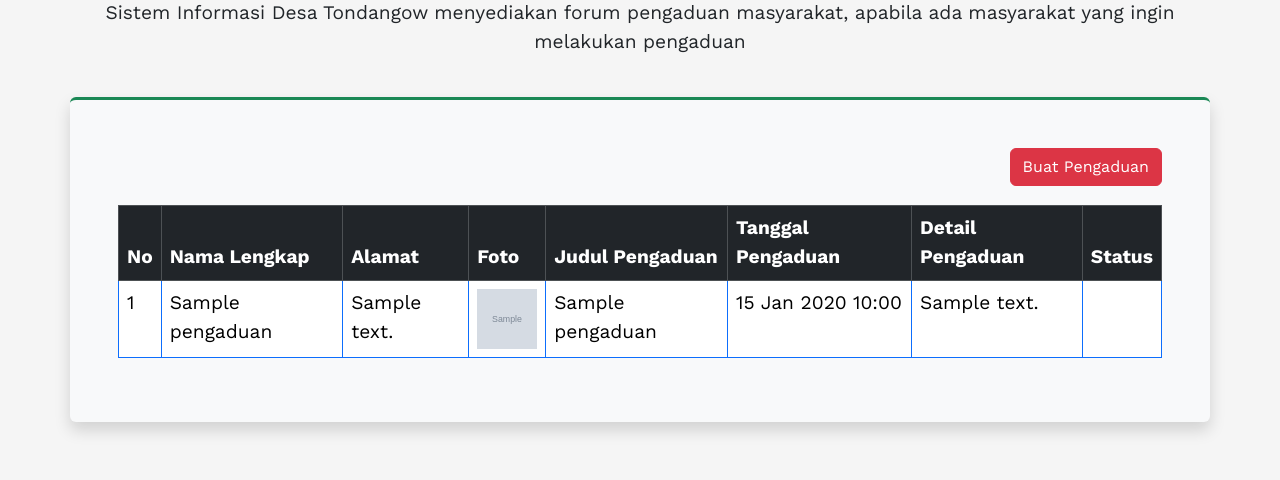
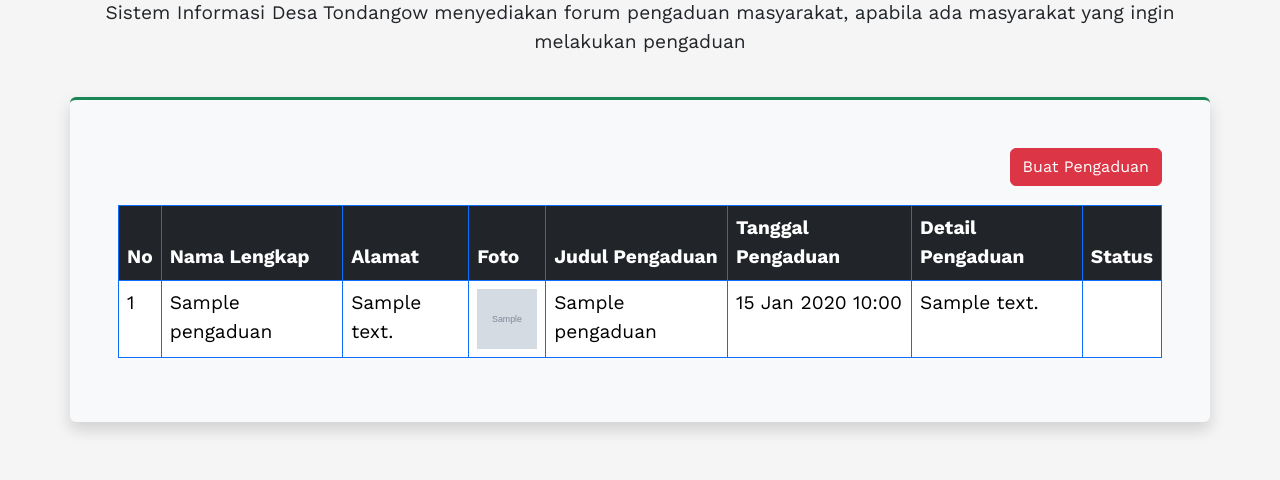
Before and after one commit to steinpongoh/sidesa, a PHP site: page /list_pengaduan.php in a window 1280 px wide. Shown: the part 137-617 px from the top of the page. Run offline with PHP 8.4, Linux system fonts and the light colour scheme; tables that the repository leaves empty hold one stand-in row (values such as "Sample post"); grey boxes marked "Sample" are stand-in pictures; some libraries are stand-ins or nearby versions.

Commit message:
memperbaiki bug di list pengaduan

```diff
--- a/list_pengaduan.php
+++ b/list_pengaduan.php
@@ -16,7 +16,7 @@ $queryPengaduan = query('SELECT * FROM pengaduan');
         </a><br>
         <br>
         <table class="table table-bordered border-primary" id="dataTable" width="100%" cellspacing="0">
-            <thead class="table-dark">
+            <thead class="table-dark border-primary">
                 <tr>
                     <th>No</th>
                     <th>Nama Lengkap</th>
@@ -36,7 +36,7 @@ $queryPengaduan = query('SELECT * FROM pengaduan');
                         <td><?php echo $rows['nama_pengadu'] ?></td>
                         <td><?php echo $rows['alamat_lengkap'] ?></td>
                         <td>
-                            <img width="60px" height="60px" src="/img/pengaduan/<?php echo $rows['gambar']?>" alt="">
+                            <img width="60px" height="60px" src="img/pengaduan/<?php echo $rows['gambar']?>" alt="">
                         </td>
                         <td><?php echo $rows['judul_pengaduan']?></td>
                         <td><?php echo date('d M Y H:i', strtotime($rows['tanggal_pengaduan']))?></td>
```
